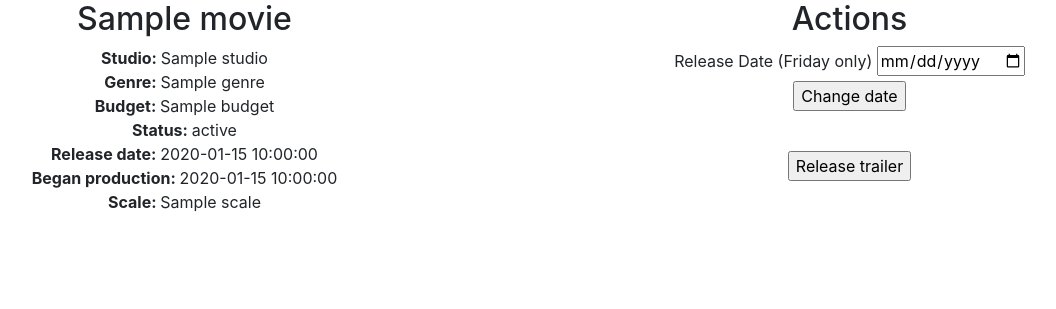
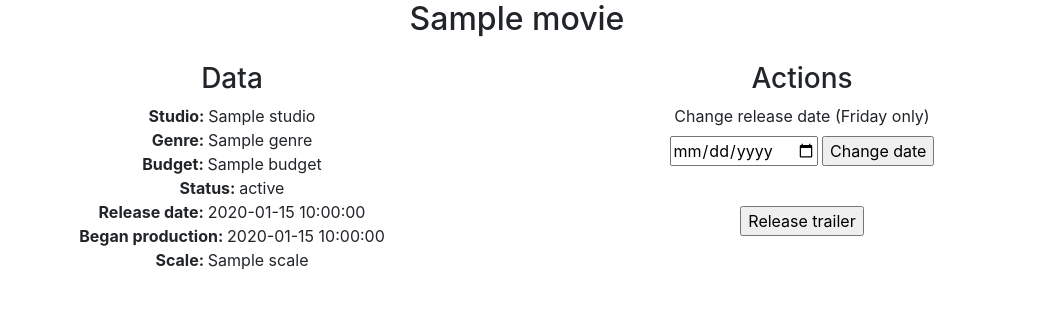
Before and after one commit to AndrewJager/box-office-studio, a Python web app: template templates/movie.html in a window 1280 px wide. Shown: the part 56-365 px from the top of the page, without its empty margins (123-1179 px from the left). Run offline with Jinja, Linux system fonts and the light colour scheme; the template is opened without the code that fills it: most values are stand-ins (such as "Sample title", 1, 10 or a date in 2020).

Commit message:
Improve movie form

```diff
--- a/film.py
+++ b/film.py
@@ -20,7 +20,7 @@ class Film():
         self.production_date = movie.production_date
 
         #calculated fields
-        self.scale = ((self.budget * self.getGenreScale(self.genre)) + 1000) / 15
+        self.scale = round(((self.budget * self.getGenreScale(self.genre)) + 500) / 30)
         self.end_date = self.production_date + datetime.timedelta(days=self.scale)
 
 
--- a/templates/movie.html
+++ b/templates/movie.html
@@ -1,9 +1,12 @@
 {% extends "base.html" %}
 {% block content %}
 
-<div class="row">
-    <div class="col-5 text-center">
-        <h2>{{ movie.title }}</h2>
+<div class="text-center">
+    <h2>{{ movie.title }}</h2>
+</div>
+<div class="row pt-3">
+    <div class="col-6 text-center">
+        <h3>Data</h3>
         <strong>Studio: </strong> {{ movie.studio }} <br>
         <strong>Genre: </strong> {{ movie.genre }} <br>
         <strong>Budget: </strong> {{ movie.budget }} <br>
@@ -12,18 +15,18 @@
         <strong>Began production: </strong> {{ movie.production_date }} <br>
         <strong>Scale: </strong> {{ movie.scale }} <br>
     </div>
-    <div class="col-2">
 
-    </div>
-    <div class="col-5 text-center">
-            <h2>Actions</h2>
+    <div class="col-6 text-center">
+            <h3>Actions</h3>
         <form method="post">
             <div class="form-group">
-                <label for="releaseDate">Release Date (Friday only)</label>
-                <input type="date" id="releaseDate" name="release_date" min="{{ movie.end_date }}" value="{{
+                <label for="releaseDate">Change release date (Friday only)</label><br>
+                <input type="date" id="releaseDate" name="release_date" required="true" min="{{ movie.end_date }}" value="{{
                 request.form.date }}">
                 <input type="submit" name="submit_button" value="Change date">
             </div> <br>
+        </form>
+        <form method="post">
             <input type="submit" name="submit_button" value="Release trailer">
         </form>
     </div>
```
